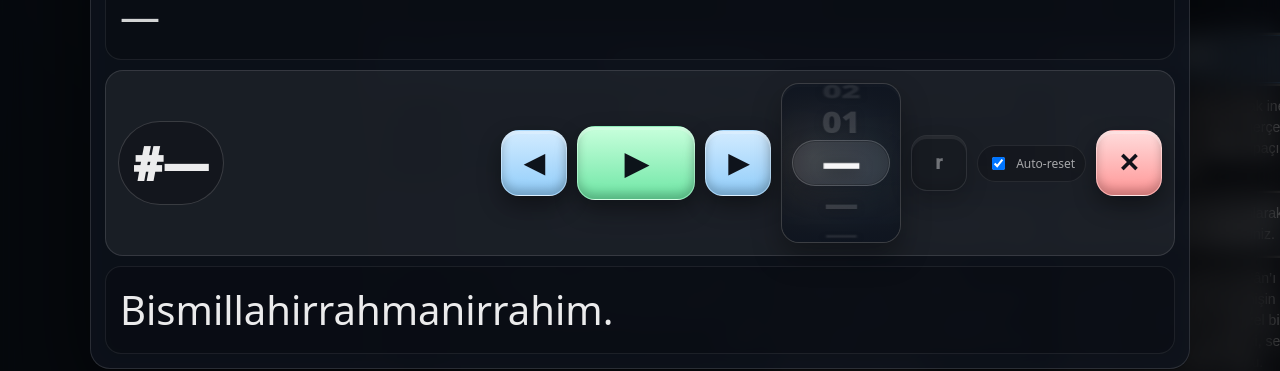
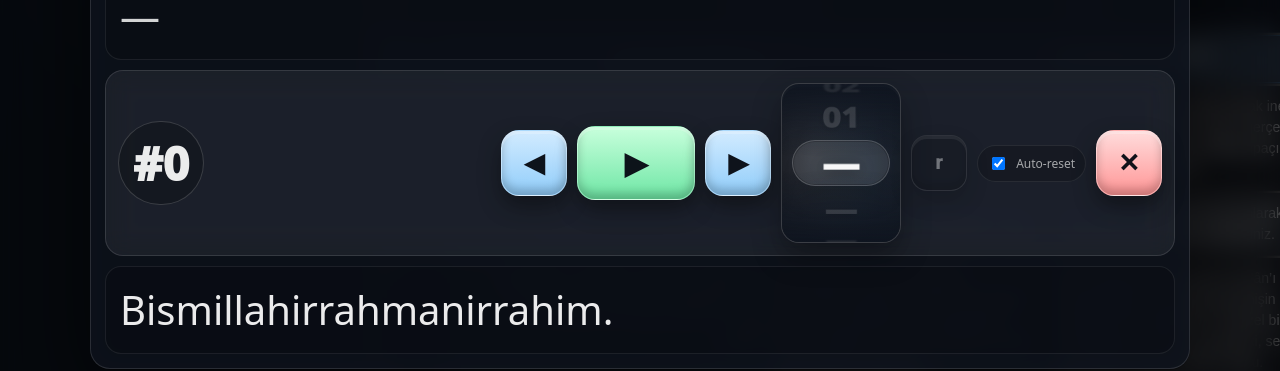
Before and after one commit to sunrise8030/Qatd, a React (Vite) app: page / in a window 1280 px wide. Both pictures are taken after a click on the button "Single Player". Shown: the part 323-694 px from the top of the page. Built offline with nearby package versions, Linux system fonts and the light colour scheme.

Commit message:
Update App.jsx

```diff
--- a/src/App.jsx
+++ b/src/App.jsx
@@ -1,5 +1,10 @@
 // =========================================================
-// src/App.jsx
+// src/App.jsx  (TAM DOSYA)
+// - Single Player bar: sabit (sticky-bottom) aynı lokasyonda
+// - Rulman: DİKEY 3D (yüz kullanıcıya bakar) + step'te “tactile” (Android vibrate + iOS click)
+// - R (repeat): r = 1 tekrar, rr = 2 tekrar, off = kapalı
+//   Açılınca AKTİF ayeti hemen baştan SEEK+PLAY eder
+// - Diğer tüm fonksiyonlar korunur (Timeline/SyncPanel/GitHub commit vs.)
 // =========================================================
 import React, { useCallback, useEffect, useMemo, useRef, useState } from "react";
 import "./styles.css";
@@ -41,13 +46,45 @@ function formatSec(sec) {
   return Number.isFinite(sec) ? `${sec.toFixed(2)}s` : "—";
 }
 
-function hapticPulse(ms = 10) {
+// Android/Chrome -> vibrate, iOS/Safari -> tiny click (WebAudio)
+function createTactile() {
+  let ctx = null;
+  return {
+    pulse(ms = 10) {
       try {
         if (typeof navigator !== "undefined" && typeof navigator.vibrate === "function") {
           navigator.vibrate(ms);
         }
       } catch {}
-}
+
+      try {
+        const AC = window.AudioContext || window.webkitAudioContext;
+        if (!AC) return;
+        if (!ctx) ctx = new AC();
+        if (ctx.state === "suspended") ctx.resume().catch(() => {});
+
+        const o = ctx.createOscillator();
+        const g = ctx.createGain();
+        o.type = "square";
+        o.frequency.value = 140;
+        g.gain.value = 0.0001;
+
+        o.connect(g);
+        g.connect(ctx.destination);
+
+        const t0 = ctx.currentTime;
+        g.gain.setValueAtTime(0.0001, t0);
+        g.gain.linearRampToValueAtTime(0.05, t0 + 0.003);
+        g.gain.linearRampToValueAtTime(0.0001, t0 + 0.018);
+
+        o.start(t0);
+        o.stop(t0 + 0.02);
+      } catch {}
+    },
+  };
+}
+
+const tactile = createTactile();
 
 // Overlap-safe
 function findActiveVerseIndex(verses, t) {
@@ -220,7 +257,7 @@ function SurahList({ surahs, selectedId, query, onQuery, onSelect }) {
           className="searchInput"
           value={query}
           onChange={(e) => onQuery(e.target.value)}
-          placeholder="e.g. yusuf, 12, Yusuf"
+          placeholder="e.g. yusuf, 12, يوسف"
           autoComplete="off"
         />
       </div>
@@ -325,6 +362,7 @@ function Timeline({
             title={`Ayah ${m.ayah}`}
             onClick={(ev) => {
               ev.stopPropagation();
+              tactile.pulse(8);
               onSeekVerse(m.idx);
             }}
           />
@@ -346,10 +384,9 @@ function Timeline({
 }
 
 /**
- * DİKEY 3D RULMAN (daha güçlü)
+ * DİKEY 3D RULMAN
  * - drag UP/DOWN + wheel + inertia
  * - step => onStep(+1/-1)
- * - step'te haptik
  */
 function IOSPickerWheelVertical3D({ disabled, value, onStep }) {
   const ref = useRef(null);
@@ -358,11 +395,11 @@ function IOSPickerWheelVertical3D({ disabled, value, onStep }) {
   const lastYRef = useRef(0);
   const lastTsRef = useRef(0);
 
-  const velRef = useRef(0); // px/ms
+  const velRef = useRef(0);
   const accumPxRef = useRef(0);
   const rafRef = useRef(0);
 
-  const STEP_PX = 30;
+  const STEP_PX = 28;
 
   useEffect(() => {
     return () => {
@@ -378,14 +415,14 @@ function IOSPickerWheelVertical3D({ disabled, value, onStep }) {
   };
 
   const tickSteps = () => {
-    let stepped = false;
+    let did = false;
     while (Math.abs(accumPxRef.current) >= STEP_PX) {
       const dir = accumPxRef.current > 0 ? +1 : -1; // down => next
       onStep(dir);
       accumPxRef.current -= dir * STEP_PX;
-      stepped = true;
-    }
-    if (stepped) hapticPulse(8);
+      did = true;
+    }
+    if (did) tactile.pulse(8);
   };
 
   const startInertia = () => {
@@ -395,7 +432,7 @@ function IOSPickerWheelVertical3D({ disabled, value, onStep }) {
       return;
     }
 
-    const DECAY = 0.0062;
+    const DECAY = 0.006;
     const MAX_MS = 1200;
     const startTs = performance.now();
     let last = performance.now();
@@ -458,13 +495,13 @@ function IOSPickerWheelVertical3D({ disabled, value, onStep }) {
     stop();
 
     const dy = e.deltaY;
-    const steps = clamp(Math.round(Math.abs(dy) / 35), 1, 8);
+    const steps = clamp(Math.round(Math.abs(dy) / 35), 1, 10);
     const dir = dy > 0 ? +1 : -1;
 
     for (let i = 0; i < steps; i += 1) onStep(dir);
-    hapticPulse(8);
-
-    velRef.current = clamp(dy / 850, -1.0, 1.0);
+    tactile.pulse(8);
+
+    velRef.current = clamp(dy / 820, -1.0, 1.0);
     startInertia();
   };
 
@@ -473,9 +510,8 @@ function IOSPickerWheelVertical3D({ disabled, value, onStep }) {
     return [v - 3, v - 2, v - 1, v, v + 1, v + 2, v + 3].map((n) => n);
   }, [value]);
 
-  // stronger cylinder
-  const angles = [-78, -52, -26, 0, 26, 52, 78];
-  const radius = 86;
+  const angles = [-82, -54, -28, 0, 28, 54, 82];
+  const radius = 90;
 
   return (
     <div className={`spPicker3D ${disabled ? "disabled" : ""}`}>
@@ -495,28 +531,16 @@ function IOSPickerWheelVertical3D({ disabled, value, onStep }) {
         onPointerUp={onPointerUp}
         onPointerCancel={onPointerUp}
         onWheel={onWheel}
-        onKeyDown={(e) => {
-          if (disabled) return;
-          if (e.key === "ArrowUp") {
-            e.preventDefault();
-            onStep(-1);
-            hapticPulse(6);
-          }
-          if (e.key === "ArrowDown") {
-            e.preventDefault();
-            onStep(+1);
-            hapticPulse(6);
-          }
-        }}
       >
         <div className="spPickerItems3D">
           {items.map((n, i) => {
             const ang = angles[i] ?? 0;
             const active = n === Number(value);
+
             const abs = Math.abs(ang);
-            const opacity = clamp(1 - abs / 95, 0.15, 1);
-            const blur = clamp(abs / 60, 0, 1.35);
-            const scale = clamp(1 - abs / 220, 0.88, 1);
+            const opacity = clamp(1 - abs / 92, 0.12, 1);
+            const blur = clamp(abs / 55, 0, 1.4);
+            const scale = clamp(1 - abs / 220, 0.86, 1);
 
             return (
               <div
@@ -539,9 +563,8 @@ function IOSPickerWheelVertical3D({ disabled, value, onStep }) {
 }
 
 /**
- * Single Player overlay
- * - player bloğu sticky
- * - rulman + r/rr burada
+ * Single Player (dock: sabit lokasyon)
+ * - NO close-on-backdrop-click
  */
 function SinglePlayerPanel({
   open,
@@ -581,7 +604,7 @@ function SinglePlayerPanel({
 
   if (!open) return null;
 
-  const ay = verse?.ayah != null ? Number(verse.ayah) : 0;
+  const ay = verse?.ayah != null ? String(verse.ayah) : "—";
 
   return (
     <div className="singlePlayerBackdrop" role="dialog" aria-modal="true" aria-label="Single Player">
@@ -593,10 +616,9 @@ function SinglePlayerPanel({
 
           <div className="singlePlayerLine singlePlayerLineDe">{(verse?.de || "—").trim()}</div>
 
-          {/* ✅ sticky controls */}
-          <div className="singlePlayerControls singlePlayerTopBar singlePlayerControlsSticky">
-            <div className="singlePlayerAyahNo">#{ay || "—"}</div>
-
+          {/* ✅ SABİT DOK: burası hep aynı yerde */}
+          <div className="singlePlayerControls singlePlayerControlsDock">
+            <div className="singlePlayerAyahNo">#{ay}</div>
             <div className="singlePlayerBtns">
               <button className="spBtn" type="button" onClick={onPrev} aria-label="Prev">
                 ◀
@@ -608,13 +630,13 @@ function SinglePlayerPanel({
                 ▶
               </button>
 
-              <IOSPickerWheelVertical3D disabled={dialDisabled} value={ay} onStep={onDialStep} />
+              <IOSPickerWheelVertical3D disabled={dialDisabled} value={Number(verse?.ayah || 0)} onStep={onDialStep} />
 
               <button
                 className={`spRBtn ${repeatMode ? "on" : "off"}`}
                 type="button"
                 onClick={() => {
-                  hapticPulse(8);
+                  tactile.pulse(10);
                   onToggleRepeat();
                 }}
                 aria-label="Repeat"
@@ -623,7 +645,7 @@ function SinglePlayerPanel({
                 {repeatMode === 2 ? "rr" : "r"}
               </button>
 
-              <label className="spAutoReset chip" title="Auto-reset">
+              <label className="chip" title="Auto-reset">
                 <input type="checkbox" checked={repeatAutoReset} onChange={onToggleRepeatAutoReset} />
                 Auto-reset
               </label>
@@ -965,12 +987,22 @@ function SyncPanel({
             <div className="syncInputs">
               <label className="miniLabel">
                 start
-                <input className="miniInput" value={startInput} onChange={(e) => setStartInput(e.target.value)} inputMode="decimal" />
+                <input
+                  className="miniInput"
+                  value={startInput}
+                  onChange={(e) => setStartInput(e.target.value)}
+                  inputMode="decimal"
+                />
               </label>
 
               <label className="miniLabel">
                 end
-                <input className="miniInput" value={endInput} onChange={(e) => setEndInput(e.target.value)} inputMode="decimal" />
+                <input
+                  className="miniInput"
+                  value={endInput}
+                  onChange={(e) => setEndInput(e.target.value)}
+                  inputMode="decimal"
+                />
               </label>
 
               <div className="syncMetaInline">
@@ -1213,8 +1245,7 @@ export default function App() {
   const [toolsCollapsed, setToolsCollapsed] = useState(true);
   const [singleOn, setSingleOn] = useState(false);
 
-  // repeat: 0 off, 1 => 1 tekrar, 2 => 2 tekrar
-  const [repeatMode, setRepeatMode] = useState(0);
+  const [repeatMode, setRepeatMode] = useState(0); // 0 off, 1 r, 2 rr
   const [repeatAutoReset, setRepeatAutoReset] = useState(true);
   const repeatRef = useRef({ idx: -1, done: 0 });
 
@@ -1275,8 +1306,14 @@ export default function App() {
     });
   }, [query]);
 
-  const audioSrc = useMemo(() => (selectedSurah ? resolvePublicUrl(selectedSurah.audioUrl) : ""), [selectedSurah]);
-  const versesSrc = useMemo(() => (selectedSurah ? resolvePublicUrl(selectedSurah.versesUrl) : ""), [selectedSurah]);
+  const audioSrc = useMemo(
+    () => (selectedSurah ? resolvePublicUrl(selectedSurah.audioUrl) : ""),
+    [selectedSurah]
+  );
+  const versesSrc = useMemo(
+    () => (selectedSurah ? resolvePublicUrl(selectedSurah.versesUrl) : ""),
+    [selectedSurah]
+  );
 
   useEffect(() => {
     let cancelled = false;
@@ -1420,18 +1457,6 @@ export default function App() {
     const idx = cur >= 0 ? Math.min(vs.length - 1, cur + 1) : 0;
     seekVerse(idx, true);
   }, [seekVerse]);
-
-  const dialStep = useCallback(
-    (dir) => {
-      const vs = versesRef.current;
-      if (!vs.length) return;
-      const cur = activeIndexRef.current;
-      const base = cur >= 0 ? cur : 0;
-      const next = clamp(base + dir, 0, vs.length - 1);
-      seekVerse(next, true);
-    },
-    [seekVerse]
-  );
 
   const updateVerse = useCallback((idx, patch) => {
     setVerses((prev) => {
@@ -1515,7 +1540,30 @@ export default function App() {
     if (idx >= 0) seekVerse(idx, true);
   }, [seekVerse]);
 
-  // loop / repeat
+  // ✅ repeat toggle: açılınca aktif ayeti baştan PLAY
+  const toggleRepeat = useCallback(() => {
+    setRepeatMode((m) => {
+      const next = m === 0 ? 1 : m === 1 ? 2 : 0;
+
+      let idx = activeIndexRef.current;
+      if (idx < 0 && versesRef.current.length) {
+        idx = findActiveVerseIndex(versesRef.current, currentTimeRef.current);
+      }
+
+      if (next > 0 && idx >= 0) {
+        repeatRef.current = { idx, done: 0 };
+        const v = versesRef.current[idx];
+        const s = Number(v?.start);
+        if (Number.isFinite(s)) seekTo(s, true);
+      } else {
+        repeatRef.current = { idx: -1, done: 0 };
+      }
+
+      return next;
+    });
+  }, [seekTo]);
+
+  // loop / repeat engine
   useEffect(() => {
     const a = audioRef.current;
     if (!a) return;
@@ -1530,30 +1578,28 @@ export default function App() {
       return;
     }
 
-    if (loopAyah && verses.length) {
+    if (!verses.length) return;
+
     const idx = findActiveVerseIndex(verses, currentTime);
-      if (idx >= 0) {
+    if (idx < 0) return;
+
     const v = verses[idx];
     const s = Number(v?.start);
     const e = Number(v?.end);
-        if (Number.isFinite(s) && Number.isFinite(e) && e > s && currentTime >= e) {
+    if (!Number.isFinite(s) || !Number.isFinite(e) || e <= s) return;
+
+    if (loopAyah) {
+      if (currentTime >= e) {
         a.currentTime = s;
         a.play().catch(() => {});
       }
-      }
       return;
     }
 
-    if (repeatMode > 0 && verses.length) {
-      const idx = findActiveVerseIndex(verses, currentTime);
-      if (idx >= 0) {
-        const v = verses[idx];
-        const s = Number(v?.start);
-        const e = Number(v?.end);
-        if (Number.isFinite(s) && Number.isFinite(e) && e > s && currentTime >= e) {
+    if (repeatMode > 0 && currentTime >= e) {
       const st = repeatRef.current;
-          const sameIdx = st.idx === idx;
-          const done = sameIdx ? st.done : 0;
+      const same = st.idx === idx;
+      const done = same ? st.done : 0;
 
       if (done < repeatMode) {
         repeatRef.current = { idx, done: done + 1 };
@@ -1566,10 +1612,9 @@ export default function App() {
       const nextIdx = Math.min(verses.length - 1, idx + 1);
       seekVerse(nextIdx, true);
     }
-      }
-    }
   }, [currentTime, verses, loopAyah, loopAB, aPoint, bPoint, repeatMode, seekVerse]);
 
+  // active row follow
   useEffect(() => {
     if (!verses.length) return;
     const idx = findActiveVerseIndex(verses, currentTime);
@@ -1673,27 +1718,7 @@ export default function App() {
     });
   }, [pause]);
 
-  // ✅ FIX: R açılınca AKTİF AYETİ HEMEN BAŞTAN PLAY
-  const toggleRepeat = useCallback(() => {
-    setRepeatMode((m) => {
-      const next = m === 0 ? 1 : m === 1 ? 2 : 0;
-
-      const idx = activeIndexRef.current;
-      if (next > 0 && idx >= 0) {
-        repeatRef.current = { idx, done: 0 };
-        const v = versesRef.current[idx];
-        const s = Number(v?.start);
-        if (Number.isFinite(s)) {
-          seekTo(s, true);
-          hapticPulse(10);
-        }
-      } else {
-        repeatRef.current = { idx: -1, done: 0 };
-      }
-
-      return next;
-    });
-  }, [seekTo]);
+  const dialDisabled = !verses.length;
 
   const header = selectedSurah ? (
     <div className="surahHeader">
@@ -1713,8 +1738,6 @@ export default function App() {
       </div>
     </div>
   ) : null;
-
-  const dialDisabled = !verses.length;
 
   return (
     <div className="appShell">
@@ -1739,7 +1762,13 @@ export default function App() {
           onNext={nextAyah}
           onClose={closeSingle}
           dialDisabled={dialDisabled}
-          onDialStep={dialStep}
+          onDialStep={(dir) => {
+            const cur = activeIndexRef.current;
+            const base = cur >= 0 ? cur : 0;
+            const next = clamp(base + dir, 0, Math.max(0, versesRef.current.length - 1));
+            tactile.pulse(8);
+            seekVerse(next, true);
+          }}
           repeatMode={repeatMode}
           onToggleRepeat={toggleRepeat}
           repeatAutoReset={repeatAutoReset}
```
Lines whose indentation alone changed are shown as unchanged.
